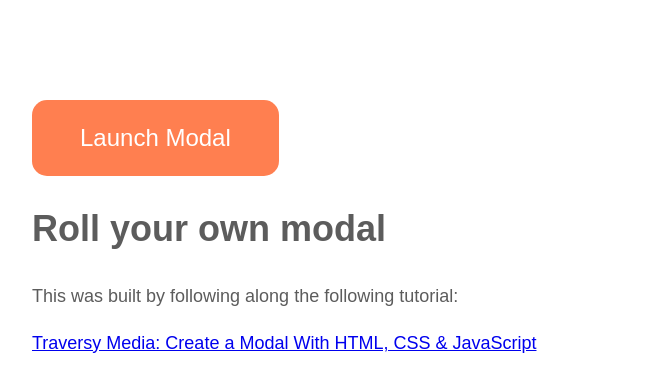
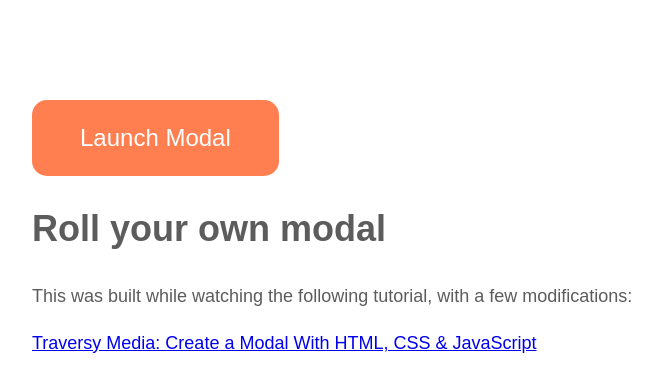
Before and after one commit to brazilnut2000/hand-built-modal, a plain HTML site: page index.html in a window 1280 px wide. Shown: the whole page, without its empty margins (68-730 px from the left). Drawn offline with Linux system fonts and the light colour scheme.

Commit message:
Tweak wording on page

```diff
--- a/index.html
+++ b/index.html
@@ -12,7 +12,7 @@
     <button id="modalBtn" class="button">Launch Modal</button>
     <h1>Roll your own modal</h1>
 
-    <p>This was built by following along the following tutorial:</p>
+    <p>This was built while watching the following tutorial, with a few modifications:</p>
     <a href="https://www.youtube.com/watch?v=6ophW7Ask_0">Traversy Media: Create a Modal With HTML, CSS & JavaScript </a>
 
     <div id="simpleModal" class="modal">
```
